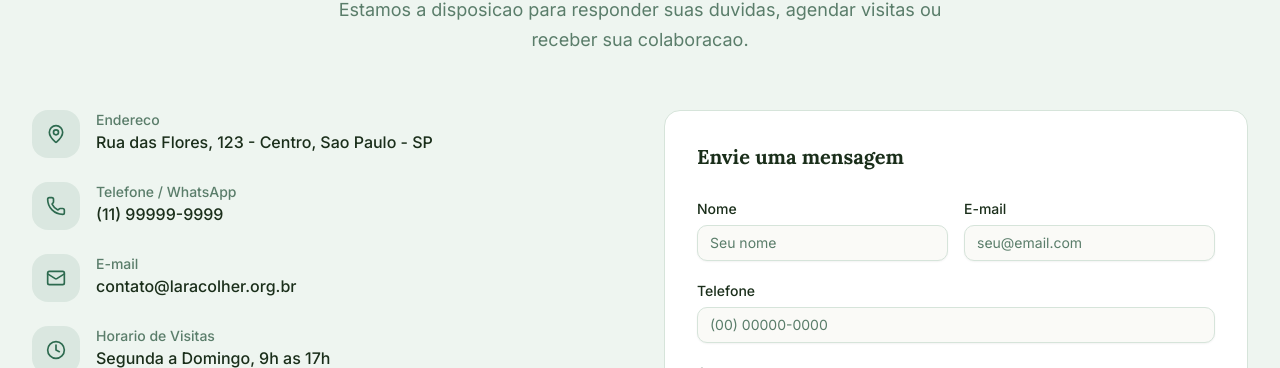
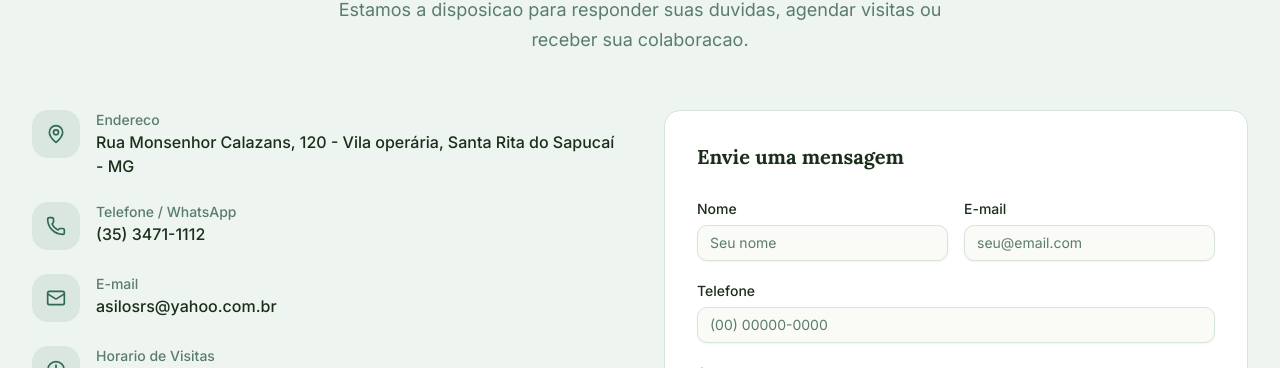
Before and after one commit to LucasCRezende/SiteAsiloSrs, a Next.js app: page / in a window 1280 px wide. Shown: the part 8054-8422 px from the top of the page. Built offline with nearby package versions, Linux system fonts and the light colour scheme.

Commit message:
Update contact.tsx

```diff
--- a/components/contact.tsx
+++ b/components/contact.tsx
@@ -10,17 +10,17 @@ const contactInfo = [
   {
     icon: MapPin,
     label: "Endereco",
-    value: "Rua das Flores, 123 - Centro, Sao Paulo - SP",
+    value: "Rua Monsenhor Calazans, 120 - Vila operária, Santa Rita do Sapucaí - MG",
   },
   {
     icon: Phone,
     label: "Telefone / WhatsApp",
-    value: "(11) 99999-9999",
+    value: "(35) 3471-1112",
   },
   {
     icon: Mail,
     label: "E-mail",
-    value: "contato@laracolher.org.br",
+    value: "asilosrs@yahoo.com.br",
   },
   {
     icon: Clock,
```
